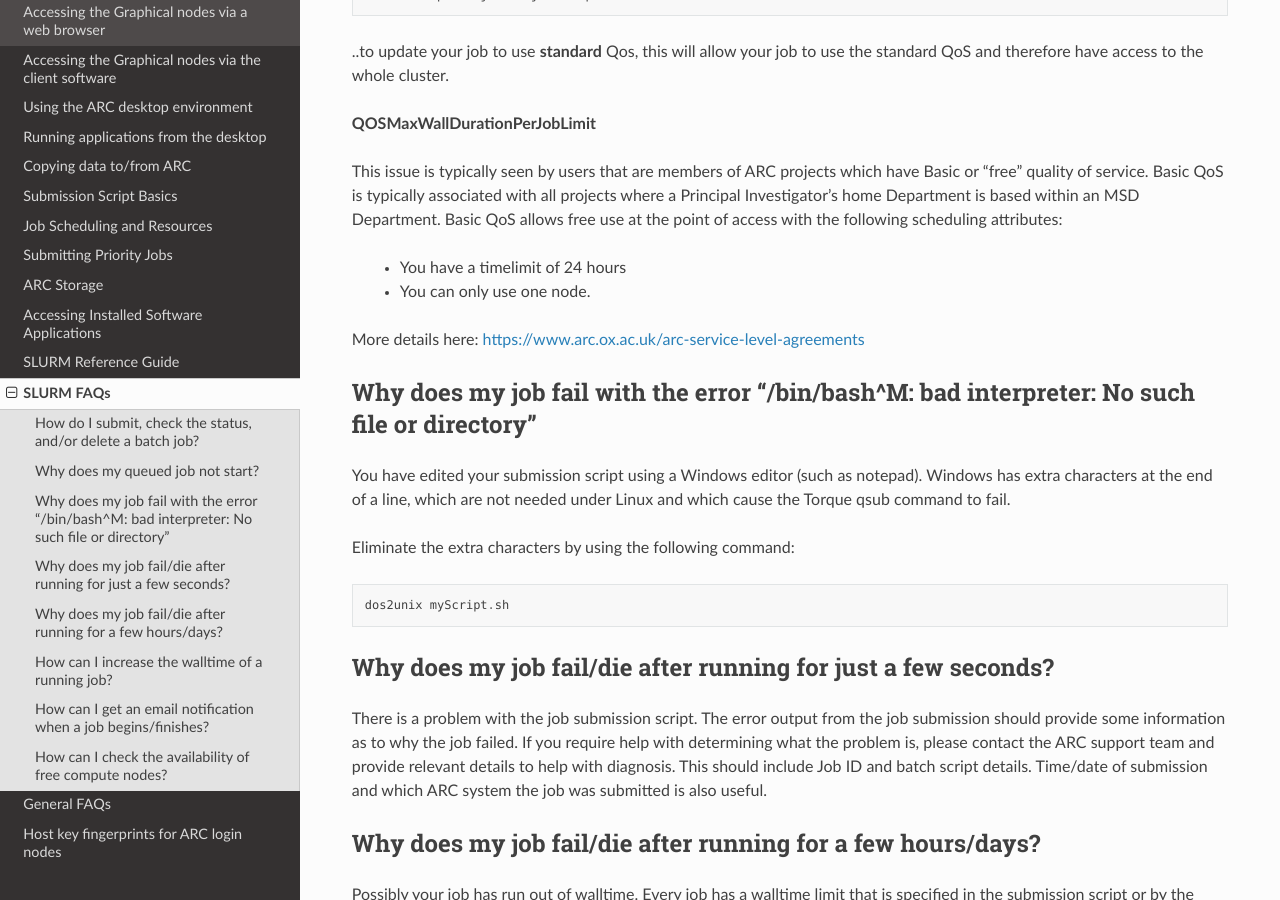
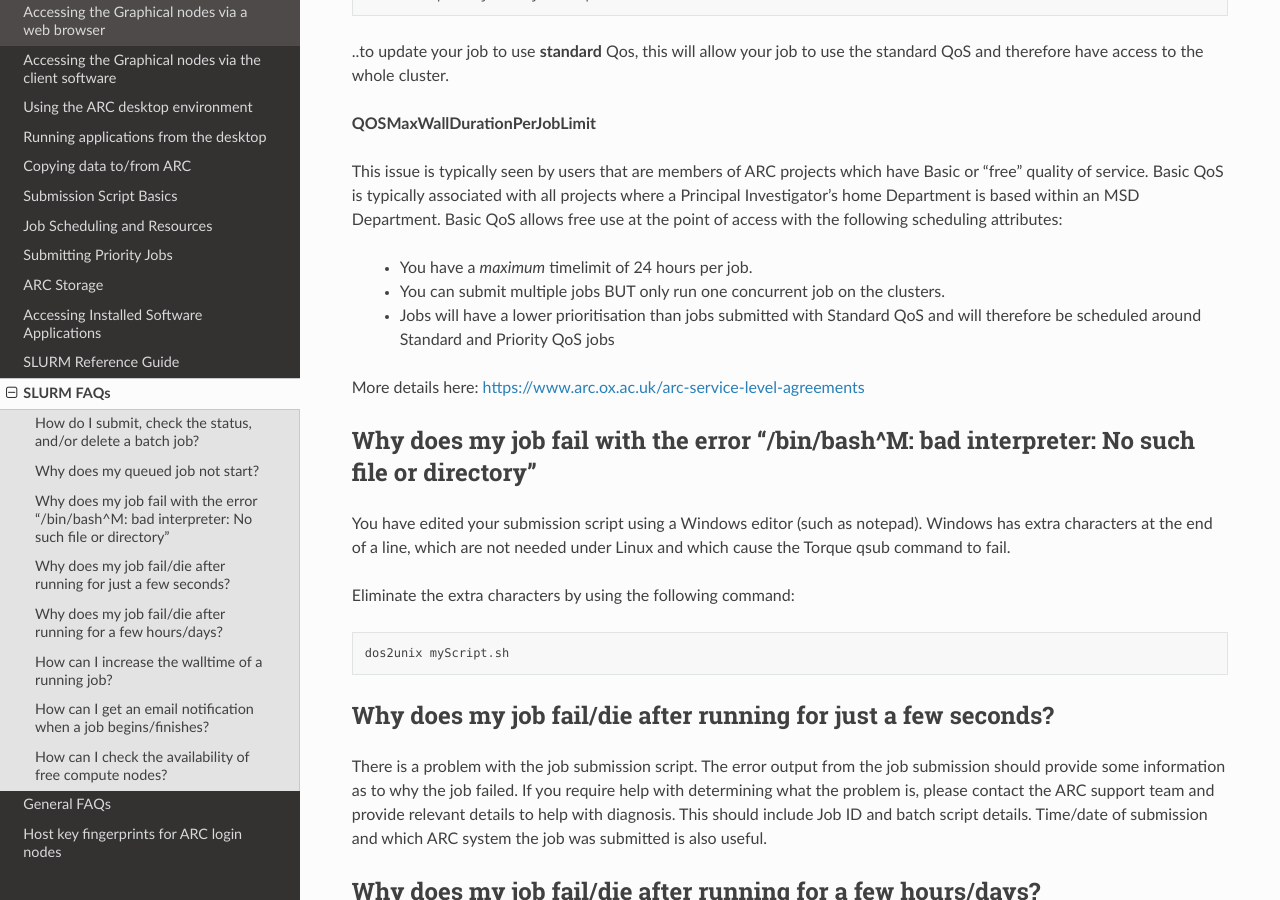
Before and after one commit to tina-friedrich/arc-user-guide, a Sphinx documentation site: the page built from docs/source/slurm-faq.rst, in a window 1280 px wide and 900 px high, scrolled down 2191 px. Built offline with Sphinx 7.4.7 and the Read the Docs theme 2.0.0, drawn with Linux system fonts in a browser that asks for light colours.

Commit message:
Update slurm-faq.rst

```diff
--- a/docs/source/slurm-faq.rst
+++ b/docs/source/slurm-faq.rst
@@ -88,8 +88,9 @@ This happens when you have specified a Quality of Service resource (normally bec
 This issue is typically seen by users that are members of ARC projects which have Basic or "free" quality of service. Basic QoS is typically associated with all projects where a Principal Investigator’s
 home Department is based within an MSD Department. Basic QoS allows free use at the point of access with the following scheduling attributes:
 
-  - You have a timelimit of 24 hours
-  - You can only use one node.
+  - You have a *maximum* timelimit of 24 hours per job.
+  - You can submit multiple jobs BUT only run one concurrent job on the clusters.
+  - Jobs will have a lower prioritisation than jobs submitted with Standard QoS and will therefore be scheduled around Standard and Priority QoS jobs
 
 More details here: https://www.arc.ox.ac.uk/arc-service-level-agreements
 
```
